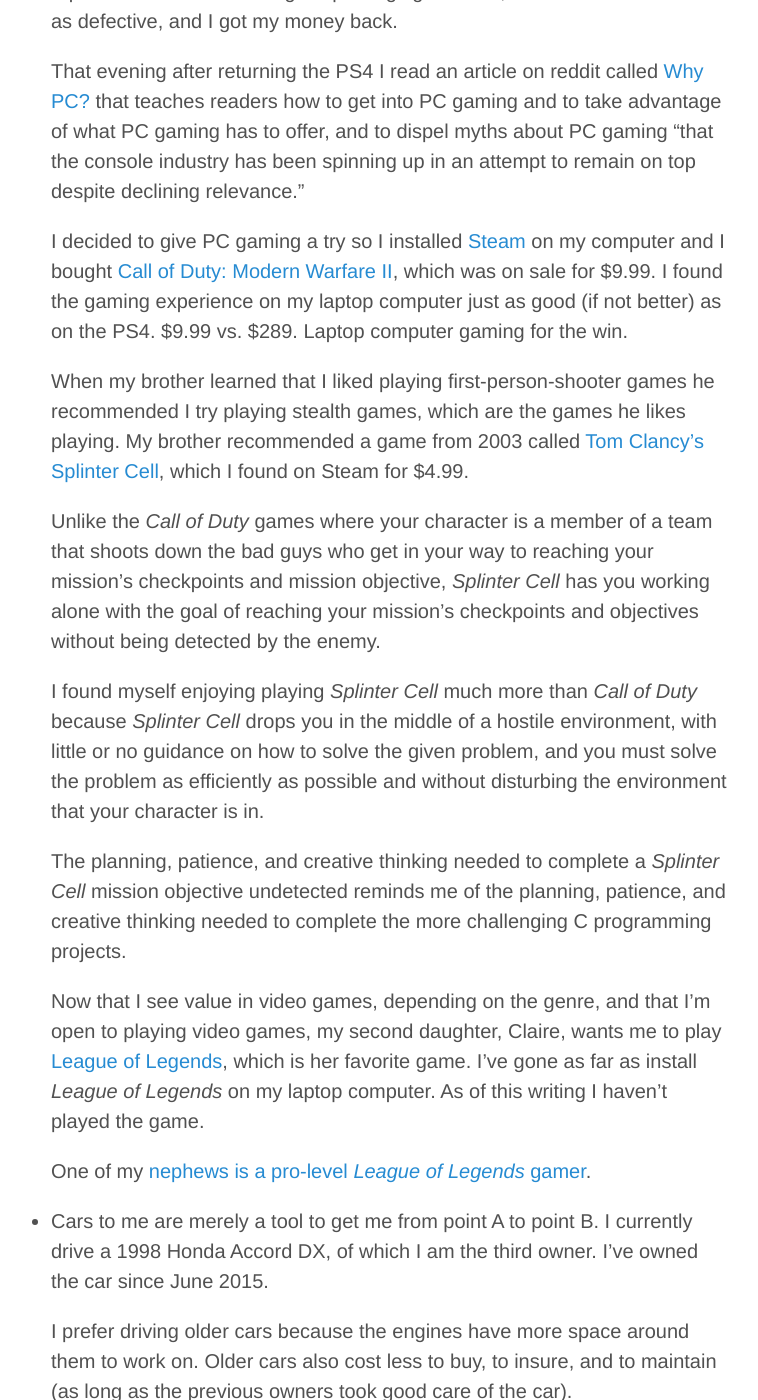
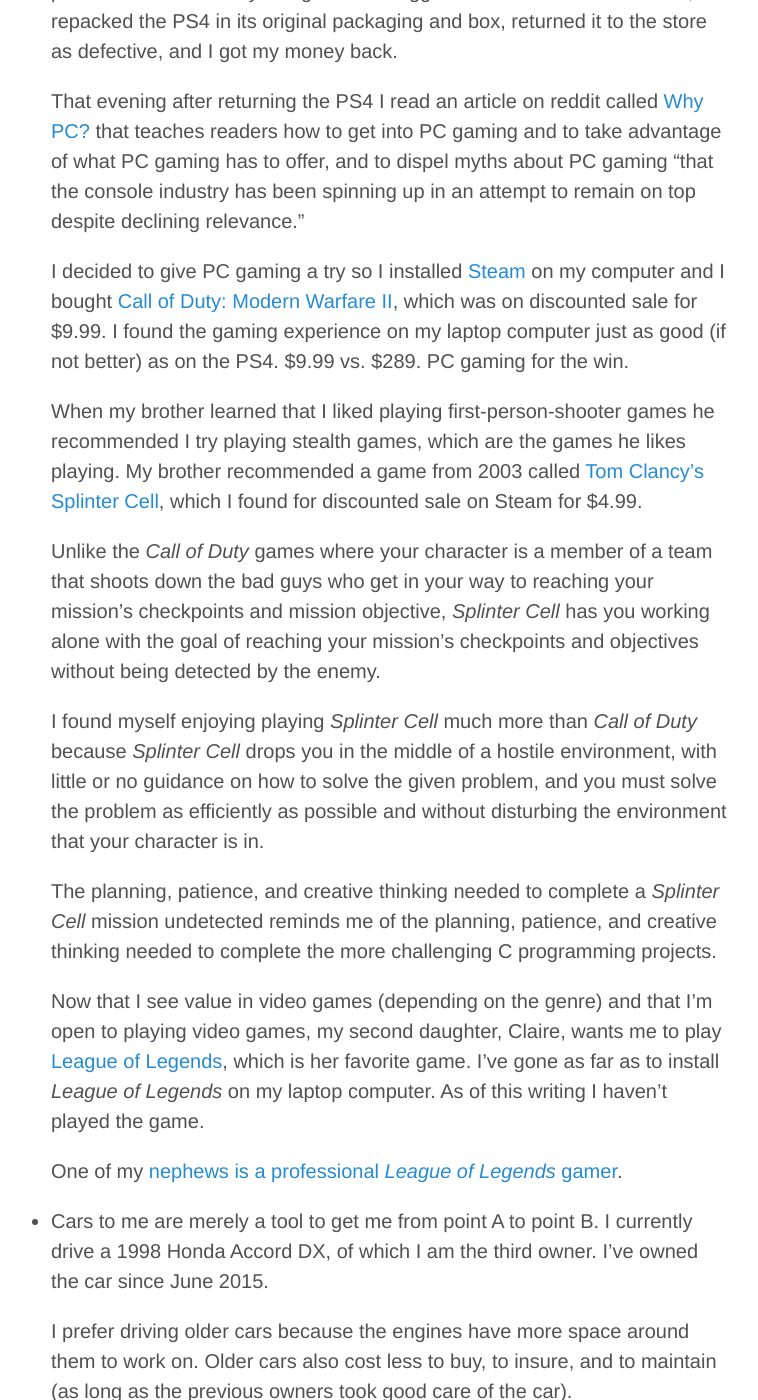
Before and after one commit to raywritescode/raywritescode.github.io, a Jekyll site: the page built from posts/weekly-review/_posts/2016-01-03-weekly-review.md, in a window 1280 px wide and 1400 px high, scrolled down 1215 px. Shown: the whole window, without its empty margins (269-1027 px from the left). Built offline with Jekyll 4.4.1, drawn with Linux system fonts in a browser that asks for light colours; Markdown is read by kramdown in place of the engine named in the settings; comment, search, counter and statistics services are not loaded; some of the changed text lies outside the part shown.

Commit message:
Added - 2016-01-03-weekly-review.md

```diff
--- a/posts/weekly-review/_posts/2016-01-03-weekly-review.md
+++ b/posts/weekly-review/_posts/2016-01-03-weekly-review.md
@@ -28,19 +28,19 @@ publish: True
 
     That evening after returning the PS4 I read an article on reddit called [Why PC?](https://www.reddit.com/r/pcmasterrace/wiki/guide) that teaches readers how to get into PC gaming and to take advantage of what PC gaming has to offer, and to dispel myths about PC gaming "that the console industry has been spinning up in an attempt to remain on top despite declining relevance."
 
-    I decided to give PC gaming a try so I installed [Steam](http://store.steampowered.com) on my computer and I bought [Call of Duty: Modern Warfare II](http://www.amazon.com/gp/product/B00269QLJ2/ref=as_li_qf_sp_asin_il_tl?ie=UTF8&camp=1789&creative=9325&creativeASIN=B00269QLJ2&linkCode=as2&tag=6767151-20&linkId=ENAMWOPBJ4YZR43E), which was on sale for $9.99. I found the gaming experience on my laptop computer just as good (if not better) as on the PS4. $9.99 vs. $289. Laptop computer gaming for the win.
+    I decided to give PC gaming a try so I installed [Steam](http://store.steampowered.com) on my computer and I bought [Call of Duty: Modern Warfare II](http://www.amazon.com/gp/product/B00269QLJ2/ref=as_li_qf_sp_asin_il_tl?ie=UTF8&camp=1789&creative=9325&creativeASIN=B00269QLJ2&linkCode=as2&tag=6767151-20&linkId=ENAMWOPBJ4YZR43E), which was on discounted sale for $9.99. I found the gaming experience on my laptop computer just as good (if not better) as on the PS4. $9.99 vs. $289. PC gaming for the win.
 
-    When my brother learned that I liked playing first-person-shooter games he recommended I try playing stealth games, which are the games he likes playing. My brother recommended a game from 2003 called [Tom Clancy's Splinter Cell](http://www.amazon.com/gp/product/B00IBKFEES/ref=as_li_qf_sp_asin_il_tl?ie=UTF8&camp=1789&creative=9325&creativeASIN=B00IBKFEES&linkCode=as2&tag=6767151-20&linkId=X3UEWXH3G56LLDP6), which I found on Steam for $4.99.
+    When my brother learned that I liked playing first-person-shooter games he recommended I try playing stealth games, which are the games he likes playing. My brother recommended a game from 2003 called [Tom Clancy's Splinter Cell](http://www.amazon.com/gp/product/B00IBKFEES/ref=as_li_qf_sp_asin_il_tl?ie=UTF8&camp=1789&creative=9325&creativeASIN=B00IBKFEES&linkCode=as2&tag=6767151-20&linkId=X3UEWXH3G56LLDP6), which I found for discounted sale on Steam for $4.99.
 
     Unlike the *Call of Duty* games where your character is a member of a team that shoots down the bad guys who get in your way to reaching your mission's checkpoints and mission objective, *Splinter Cell* has you working alone with the goal of reaching your mission's checkpoints and objectives without being detected by the enemy.
 
     I found myself enjoying playing *Splinter Cell* much more than *Call of Duty* because *Splinter Cell* drops you in the middle of a hostile environment, with little or no guidance on how to solve the given problem, and you must solve the problem as efficiently as possible and without disturbing the environment that your character is in.
 
-    The planning, patience, and creative thinking needed to complete a *Splinter Cell* mission objective undetected reminds me of the planning, patience, and creative thinking needed to complete the more challenging C programming projects.
+    The planning, patience, and creative thinking needed to complete a *Splinter Cell* mission undetected reminds me of the planning, patience, and creative thinking needed to complete the more challenging C programming projects.
 
-    Now that I see value in video games, depending on the genre, and that I'm open to playing video games, my second daughter, Claire, wants me to play [League of Legends](http://na.leagueoflegends.com), which is her favorite game. I've gone as far as install *League of Legends* on my laptop computer. As of this writing I haven't played the game.
+    Now that I see value in video games (depending on the genre) and that I'm open to playing video games, my second daughter, Claire, wants me to play [League of Legends](http://na.leagueoflegends.com), which is her favorite game. I've gone as far as to install *League of Legends* on my laptop computer. As of this writing I haven't played the game.
 
-    One of my [nephews is a pro-level *League of Legends* gamer](http://lol.esportspedia.com/wiki/Rhux).
+    One of my [nephews is a professional *League of Legends* gamer](http://lol.esportspedia.com/wiki/Rhux).
 
 * Cars to me are merely a tool to get me from point A to point B. I currently drive a 1998 Honda Accord DX, of which I am the third owner. I've owned the car since June 2015.
 
```
Also changed, not shown: other parts of posts/weekly-review/_posts/2016-01-03-weekly-review.md (+3 -3 lines).
